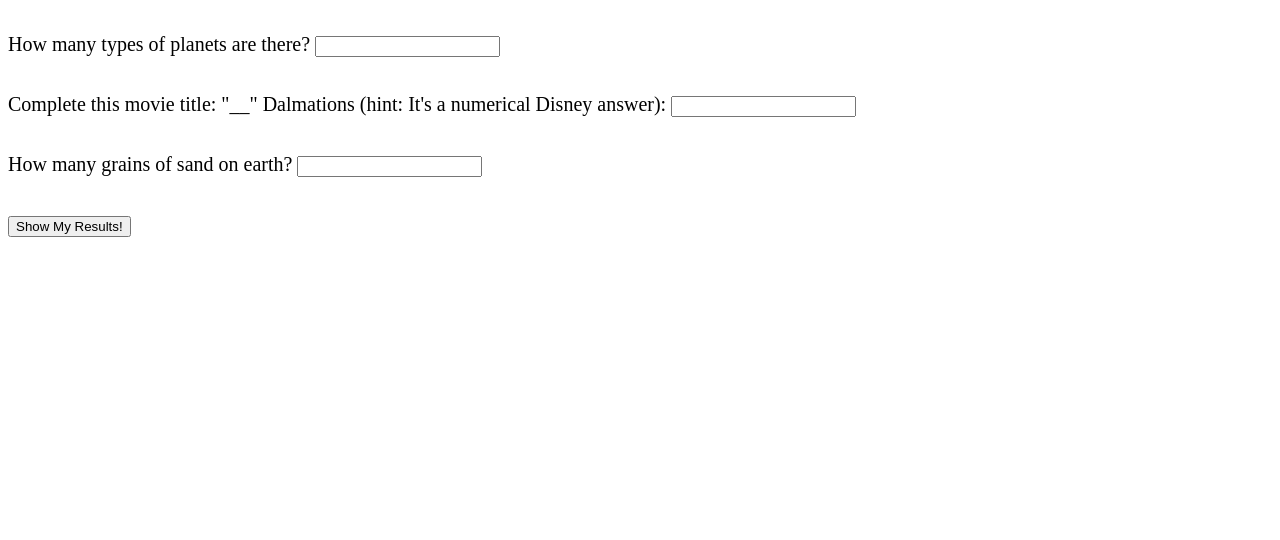
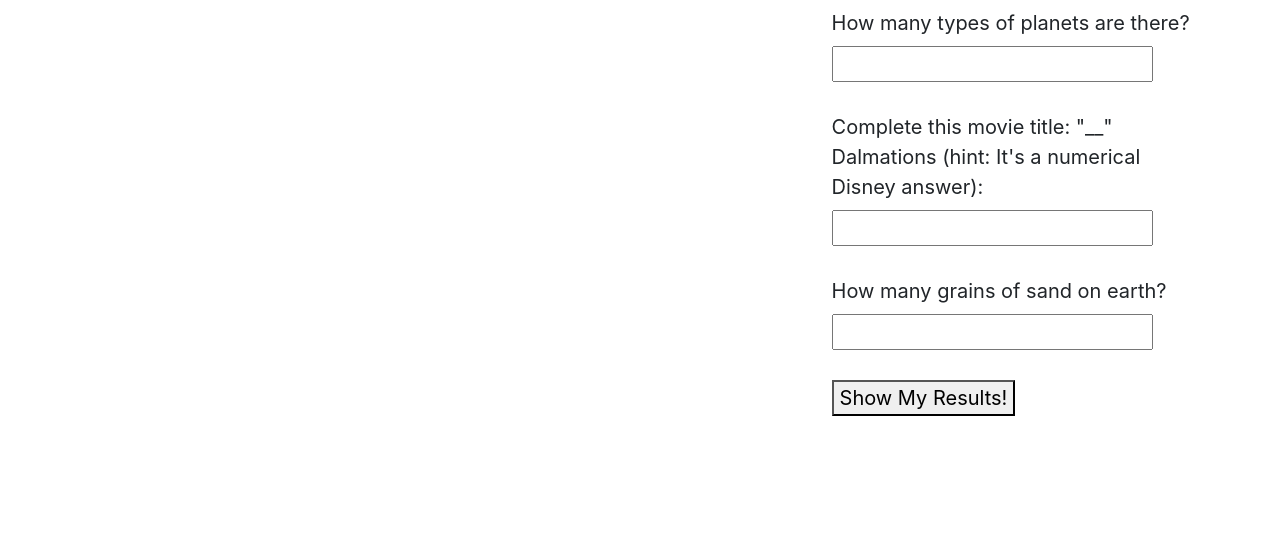
Before and after one commit to StevenGalvan/programming-language-suggester, a plain HTML site: page index.html in a window 1280 px wide. Shown: the part 260-800 px from the top of the page. Drawn offline with nearby package versions, Linux system fonts and the light colour scheme.

Commit message:
ADD bootstrap to index.html and csss files

```diff
--- a/css/styles.css
+++ b/css/styles.css
@@ -5,6 +5,7 @@
 h1 {
   color: #0000ff;
   text-align: center;
+  font-family: Arial, Helvetica, sans-serif;
 }
 
 h2 {
@@ -26,3 +27,20 @@ ul {
   font-size: 20px;
   line-height: 30px
 }
+
+body {
+  background-color: lightcyan;
+}
+
+.formfloatl {
+  float: left;
+}
+
+.formfloatr {
+  float: right;
+}
+
+.container {
+  display: flex;
+  justify-content: center;
+}
--- a/index.html
+++ b/index.html
@@ -2,12 +2,14 @@
 <html lang="en-US">
   <head>
     <link rel="stylesheet" href="css/styles.css" type="text/css">
+    <link rel="stylesheet" href="https://stackpath.bootstrapcdn.com/bootstrap/4.3.1/css/bootstrap.min.css" integrity="sha384-ggOyR0iXCbMQv3Xipma34MD+dH/1fQ784/j6cY/iJTQUOhcWr7x9JvoRxT2MZw1T" crossorigin="anonymous">
     <script src="js/scripts.js"></script>
   </head>
 <body>
 
-  <h1>Welcome to the Programming Language Suggestion Tool!</h1>
-  <p><em>Fill out the fields in the form below to see which programming language is the best for you. You must fill out all fields to get your results.<br><br>Based on your answers you'll find out whether you're a good fit for Javascript, Python, or the Ruby programming language.</em></p>
+  <div class="container">
+    <h1>Welcome to the Programming Language Suggestion Tool!</h1>
+    <p><em>Fill out the fields in the form below to see which programming language is the best for you. You must fill out all fields to get your results.<br><br>Based on your answers you'll find out whether you're a good fit for Javascript, Python, or the Ruby programming language.</em></p>
 
   <div class="form">
     <form id="form">
@@ -33,10 +35,12 @@
     <h1>Python!</h1>
     <p>Based on your answers, Python makes the most sense for you! Well done!</p>
   </div>
+
   <div id="ruby" class="hidden">
     <h1>Ruby!</h1>
     <p>Based on your answers, you'd be an amazing Ruby programmer! Well done!</p>
   </div>
+
   <div id="java" class="hidden">
     <h1>Javascript!</h1>
     <p>Based on what your answers, you'd be a Javascript genius! Well done!</p>
```
